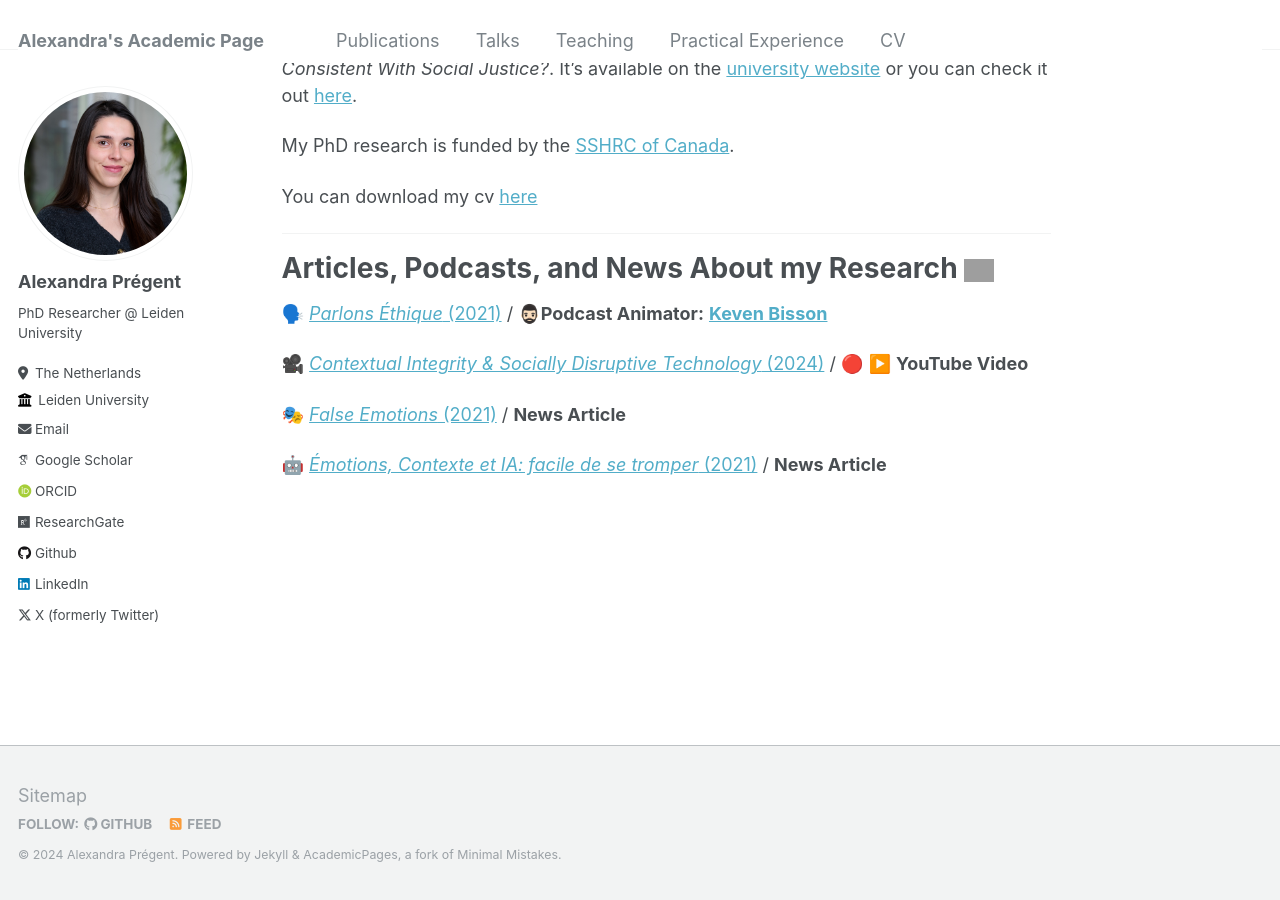
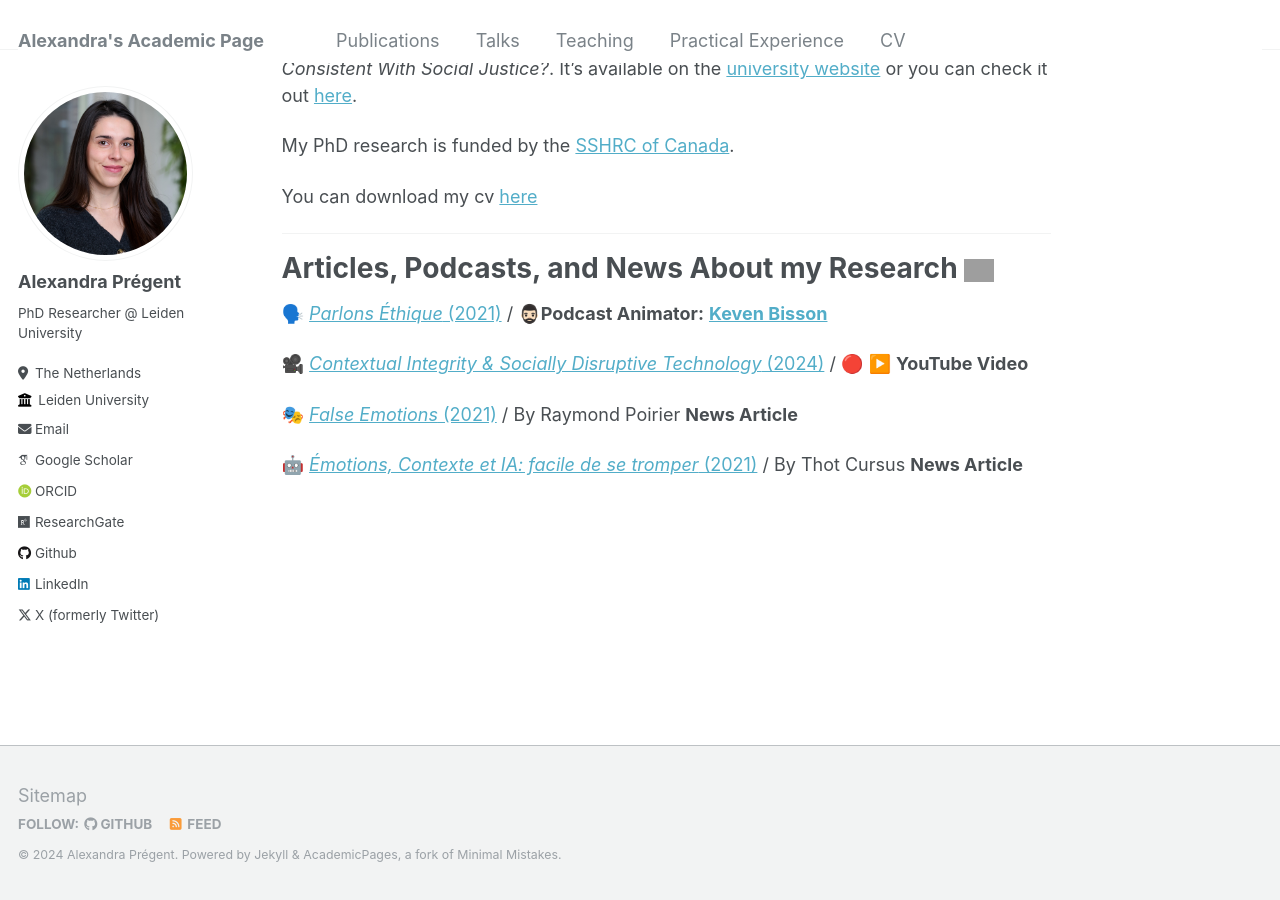
Before and after one commit to AlexandraPregent/AlexandraPregent.github.io, a Jekyll site: the page built from _pages/about.md, in a window 1280 px wide and 900 px high, scrolled down 660 px. Built offline with Jekyll 4.4.1, drawn with Linux system fonts in a browser that asks for light colours; some web fonts are replaced; grey boxes are pictures that could not be loaded.

Commit message:
Update about.md

```diff
--- a/_pages/about.md
+++ b/_pages/about.md
@@ -30,6 +30,6 @@ You can download my cv [here](https://AlexandraPregent.github.io/files/Alexandra
 
 🎥  [*Contextual Integrity & Socially Disruptive Technology* (2024)](https://www.youtube.com/watch?v=hEOm9ITLa4Q) / 🔴 ▶️ **YouTube Video**
 
-🎭  [*False Emotions* (2021)](https://www.fp.ulaval.ca/actualites/alexandra-pregent-etudiante-a-la-maitrise-en-philosophie-a-presente-ses-travaux-dans-le-cadre-de-la-semaine-numeriqc) / **News Article**
+🎭  [*False Emotions* (2021)](https://www.fp.ulaval.ca/actualites/alexandra-pregent-etudiante-a-la-maitrise-en-philosophie-a-presente-ses-travaux-dans-le-cadre-de-la-semaine-numeriqc) / By Raymond Poirier **News Article**
 
-🤖  [*Émotions, Contexte et IA: facile de se tromper* (2021)](https://cursus.edu/fr/22736/emotions-contexte-et-ia-facile-de-se-tromper) / **News Article**
+🤖  [*Émotions, Contexte et IA: facile de se tromper* (2021)](https://cursus.edu/fr/22736/emotions-contexte-et-ia-facile-de-se-tromper) / By Thot Cursus **News Article**
```
